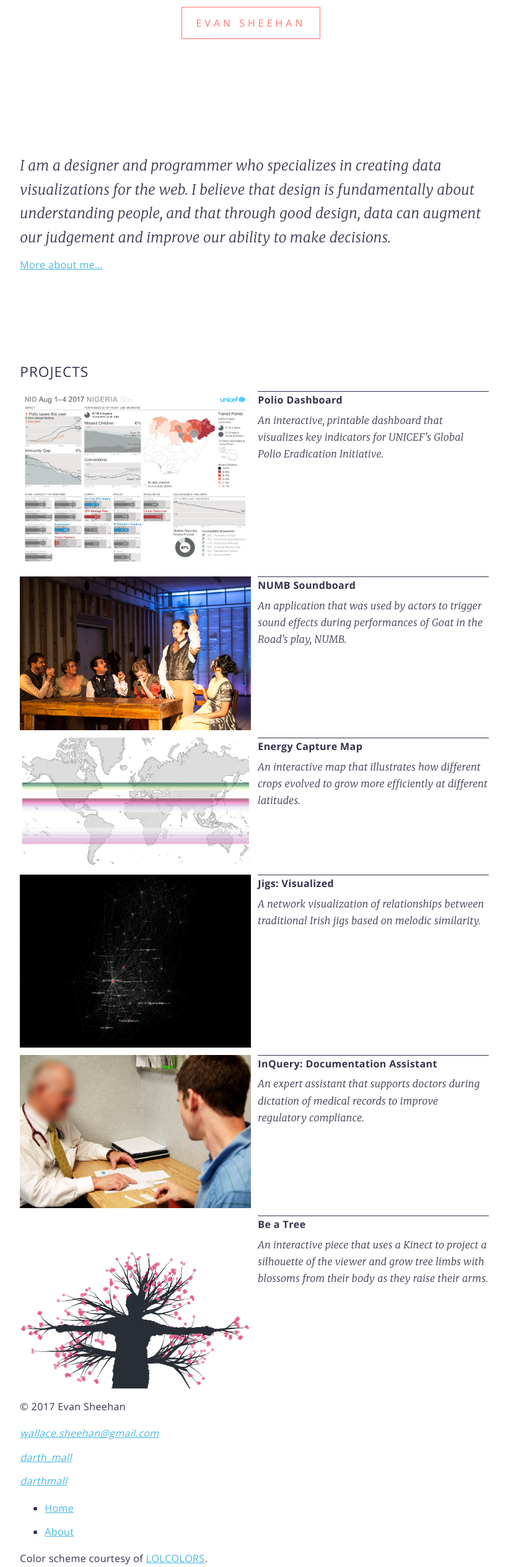
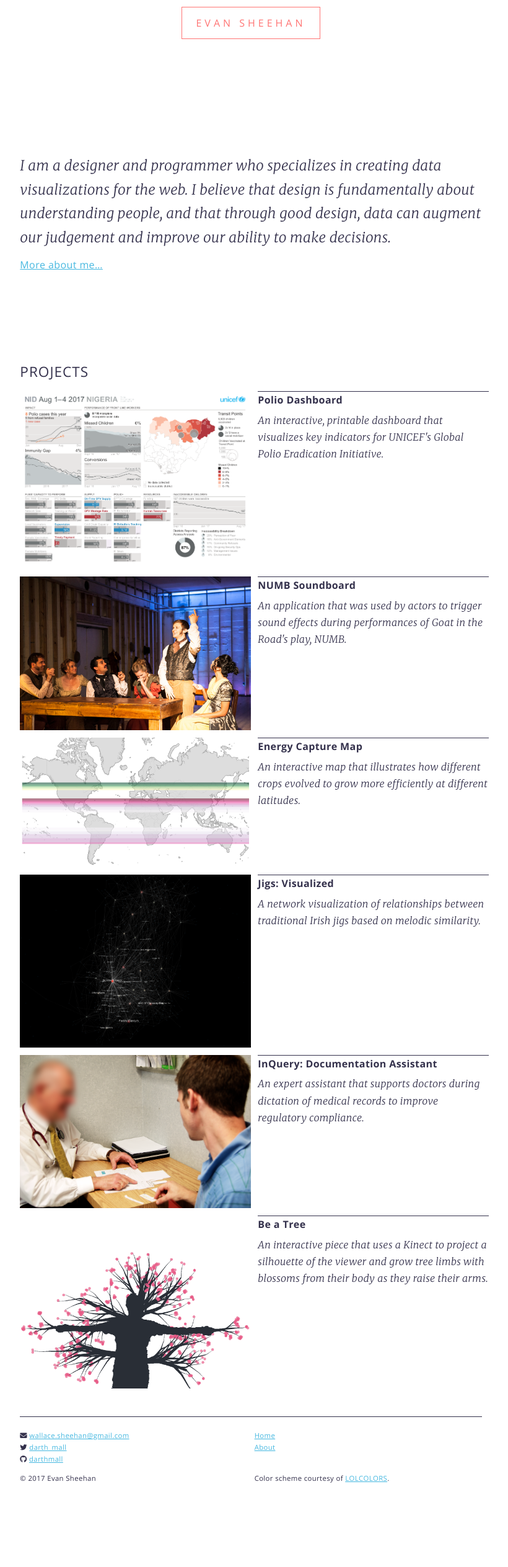
Before and after one commit to darthmall/darthmall.github.io, a Jekyll site: the page built from index.md, in a window 1280 px wide. Shown: the whole page at 62% size, without its empty margins (235-1055 px from the left). Built offline with Jekyll 4.4.1, drawn with Linux system fonts in a browser that asks for light colours; nearby versions of some CDN libraries; after the commit the page ends 2417 px from its top, so only the background shows below that.

Commit message:
Style the footer
- Make the text smaller in the footer
- Set up a grid for the footer
- Remove list styles from nav lists
- Add FontAwesome for contact icons in footer

```diff
--- a/_includes/footer.html
+++ b/_includes/footer.html
@@ -1,16 +1,17 @@
 <footer>
-  <p>
-    &copy; 2017 Evan Sheehan
-  </p>
+  <div>
     <address>
       <p>
+        <i class="fa fa-envelope" aria-hidden="true"></i>
         <a href="mailto:{{ site.email }}">{{ site.email }}</a>
       </p>
-    <p>
-      <a href="https://twitter.com/{{ site.twitter_username }}" target="_blank">{{ site.twitter_username }}</a>
+      <p class="twitter">
+        <i class="fa fa-twitter" aria-hidden="true"></i>
+        <a href="https://twitter.com/{{ site.twitter_username }}">{{ site.twitter_username }}</a>
       </p>
-    <p>
-      <a href="https://github.com/{{ site.github_username }}" target="_blank">{{ site.github_username}}</a>
+      <p class="github">
+        <i class="fa fa-github" aria-hidden="true"></i>
+        <a href="https://github.com/{{ site.github_username }}">{{ site.github_username }}</a>
       </p>
     </address>
     <nav>
@@ -19,9 +20,13 @@
         <li><a href="{% link about.md %}">About</a></li>
       </ul>
     </nav>
+    <p class="copyright">
+      &copy; 2017 Evan Sheehan
+    </p>
     <p>
       Color scheme courtesy of <a href="https://www.webdesignrankings.com/resources/lolcolors/">LOLCOLORS</a>.
     </p>
+  </div>
 </footer>
 
 </body>
--- a/_includes/header.html
+++ b/_includes/header.html
@@ -6,6 +6,7 @@
   <meta http-equiv="X-UA-Compatible" content="ie=edge">
   <link rel="stylesheet" href="{{ 'style.css' | relative_url }}">
   <title>{{ site.title }}{% if page.title %}: {{ page.title }}{% endif %}</title>
+  <script src="https://use.fontawesome.com/16ccd9e889.js"></script>
 </head>
 <body>
   <header>
--- a/_sass/layout.sass
+++ b/_sass/layout.sass
@@ -4,6 +4,21 @@
 img
   margin: 0
   max-width: 100%
+
+footer
+  border-top: 1px solid $text-color
+  font-size: $sm
+  margin-top: $xxl
+  padding-bottom: $lg
+  padding-top: $xs
+
+  div
+    display: grid
+    grid-gap: $gutter
+    grid-template-columns: 1fr 1fr
+
+  * + *
+    margin-top: 0
 
 .project-list
   list-style: none
--- a/_sass/typography.sass
+++ b/_sass/typography.sass
@@ -56,6 +56,15 @@ h2
 
 h3
   font-size: $md
+
+nav
+  ul
+    list-style: none
+    padding: 0
+
+address
+  font-style: normal
+
 ::selection
   background-color: $selection-color
 
```
Lines whose indentation alone changed are shown as unchanged.
